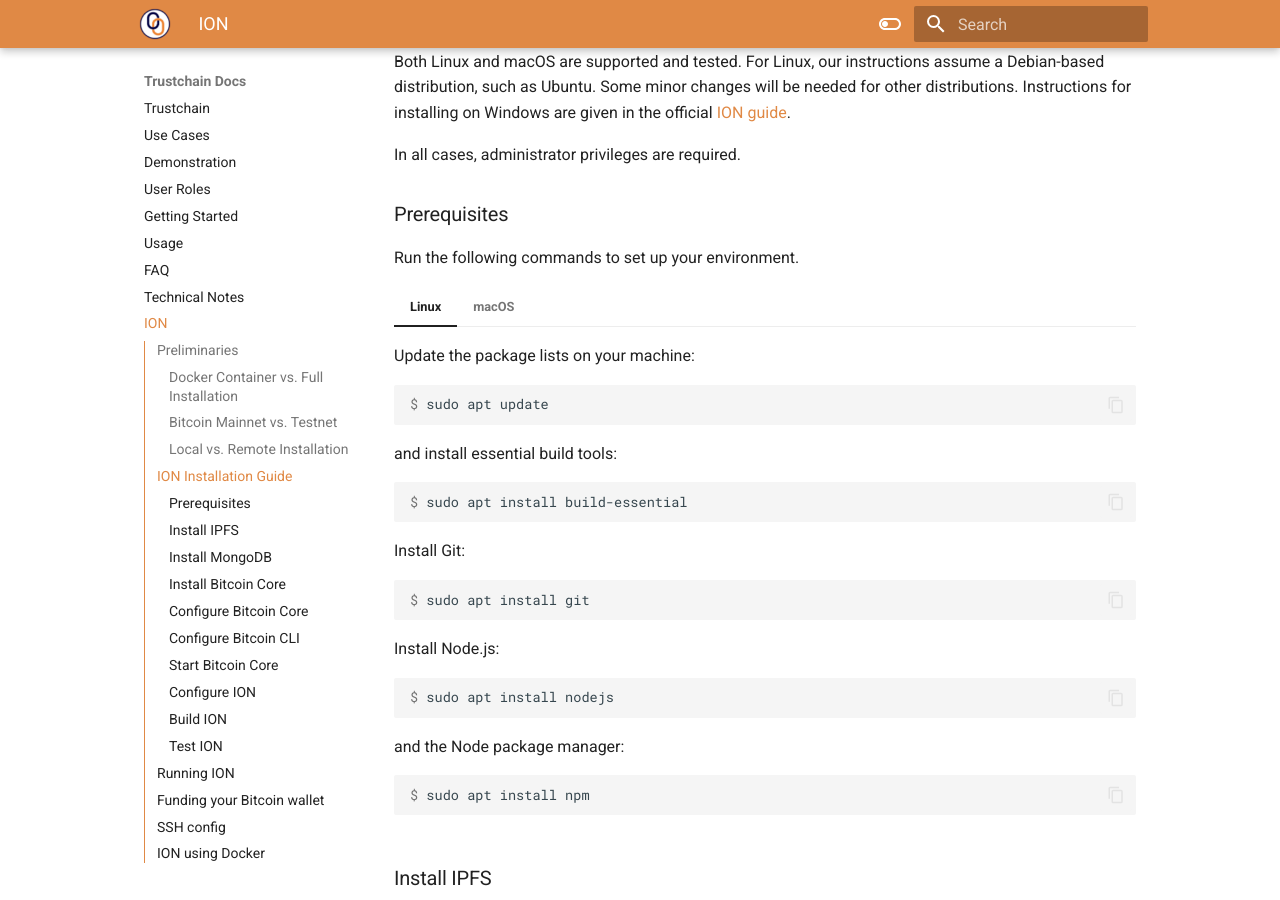
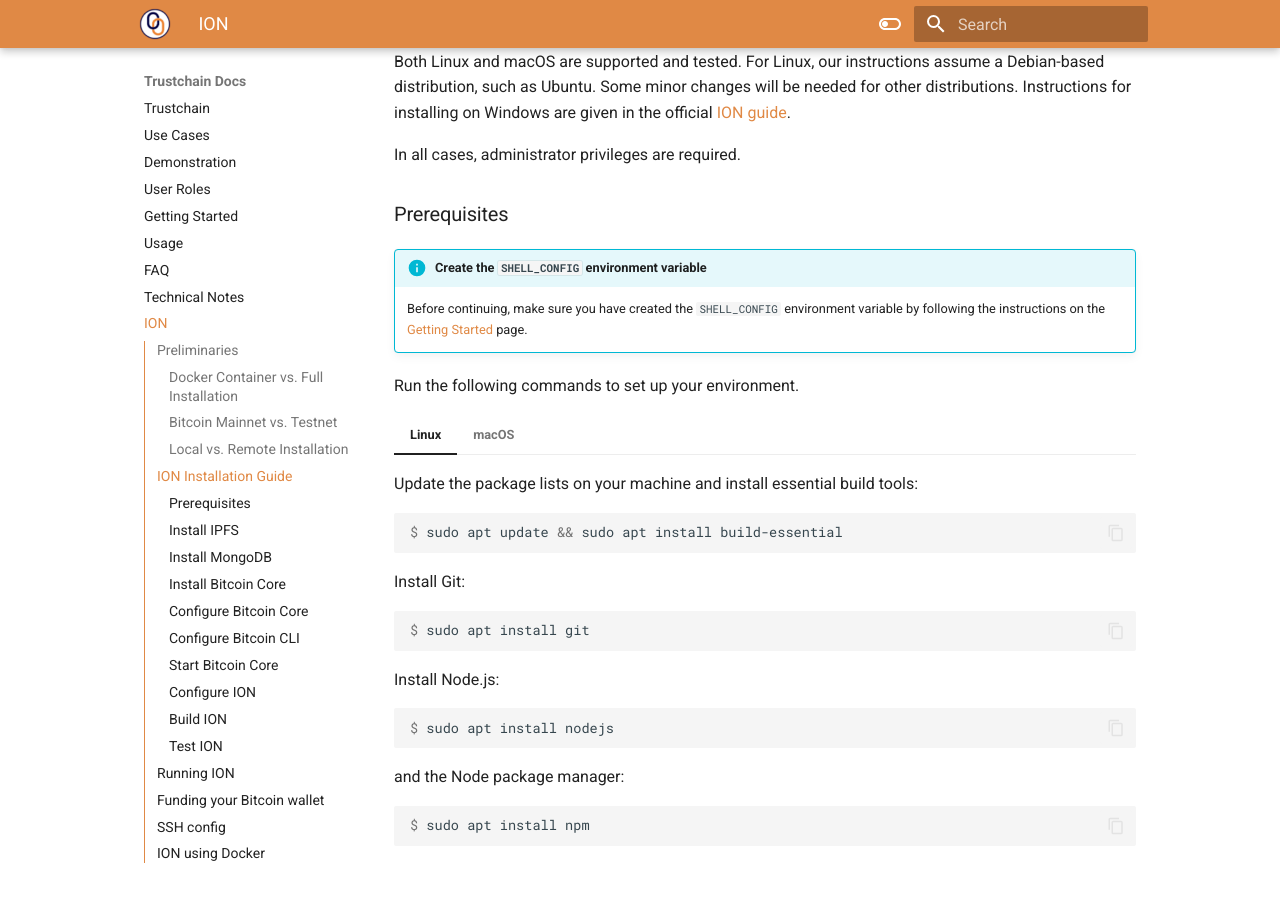
Before and after one commit to alan-turing-institute/trustchain, an MkDocs documentation site: the page built from docs/ion.md, in a window 1280 px wide and 900 px high, scrolled down 1917 px. Built offline with MkDocs 1.6.1 and Material for MkDocs 9.7.7, drawn with Linux system fonts in a browser that asks for light colours; nearby versions of some CDN libraries; library files that are not in the unit come from our copies.

Commit message:
Update docs

````diff
--- a/docs/ion.md
+++ b/docs/ion.md
@@ -59,17 +59,17 @@
 
 ### Prerequisites
 
+!!! info "Create the `SHELL_CONFIG` environment variable"
+
+    Before continuing, make sure you have created the `SHELL_CONFIG` environment variable by following the instructions on the [Getting Started](getting-started.md#environment-variables) page.
+
 Run the following commands to set up your environment.
 
 === "Linux"
 
-    Update the package lists on your machine:
+    Update the package lists on your machine and install essential build tools:
     ```console
-    $ sudo apt update
-    ```
-    and install essential build tools:
-    ```console
-    $ sudo apt install build-essential
+    $ sudo apt update && sudo apt install build-essential
     ```
     Install Git:
     ```console
````
